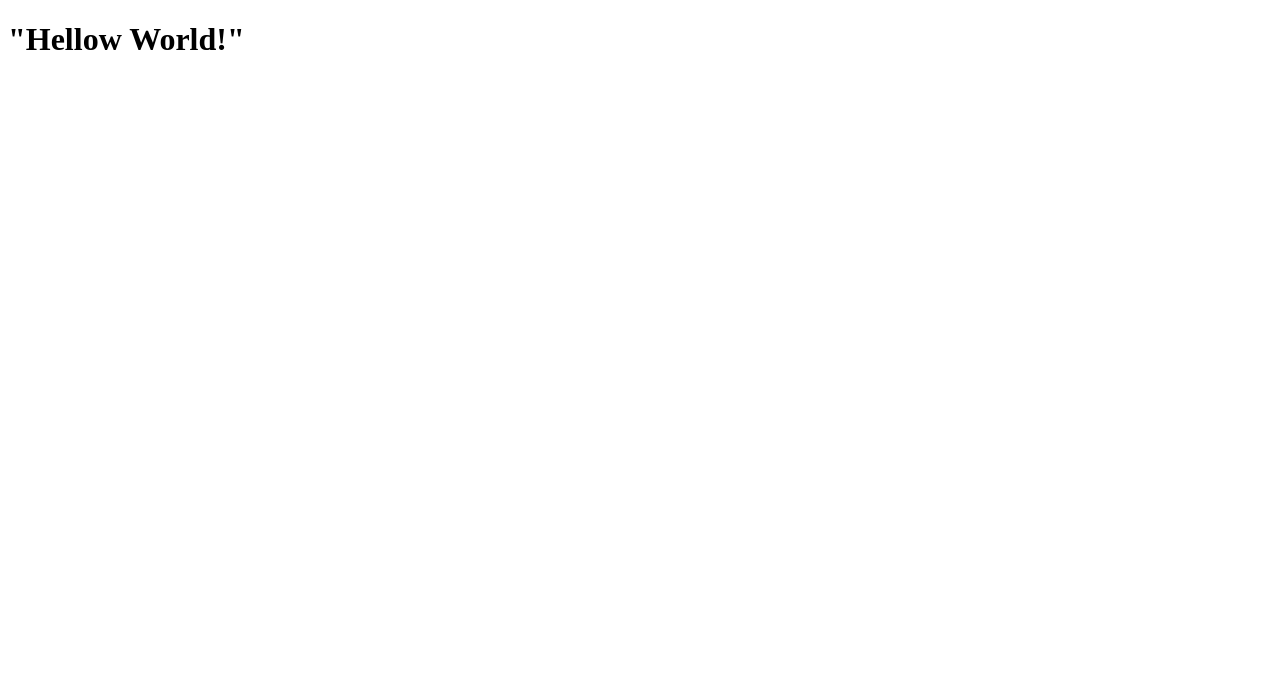
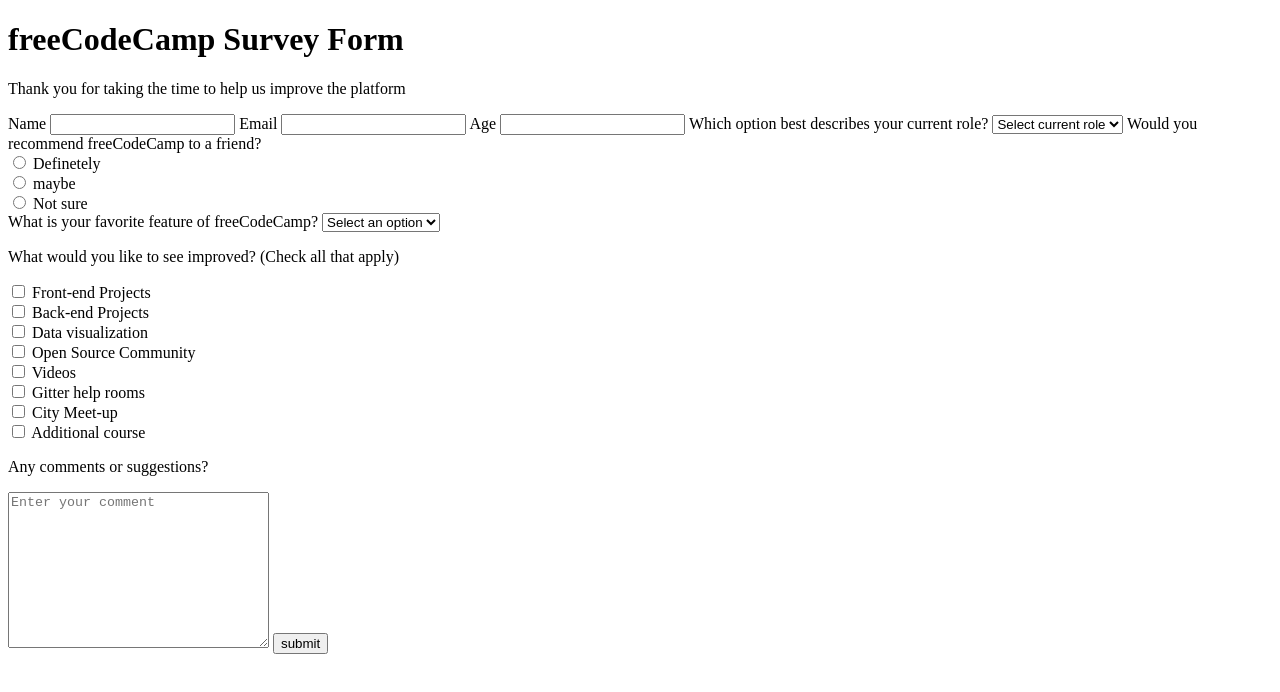
Before and after one commit to caveinJ/Shuaibu-Kevin-Microverse, a plain HTML site: page index.html in a window 1280 px wide. Drawn offline with Linux system fonts and the light colour scheme.

Commit message:
added html tags

```diff
--- a/index.html
+++ b/index.html
@@ -1,12 +1,84 @@
 <!DOCTYPE html>
 <html lang="en">
+
 <head>
     <meta charset="UTF-8">
     <meta http-equiv="X-UA-Compatible" content="IE=edge">
     <meta name="viewport" content="width=device-width, initial-scale=1.0">
     <title>Document</title>
 </head>
+
 <body>
-    <h1>"Hellow World!"</h1>
+    <h1>freeCodeCamp Survey Form</h1>
+    <p>Thank you for taking the time to help us improve the platform</p>
+    <form action="">
+        <label for="name">Name</label>
+        <input type="text">
+
+        <label for="email">Email</label>
+        <input type="email">
+        <label for="number">Age</label>
+        <input type="number">
+        <label>Which option best describes your current role?</label>
+        <select name="" id="">
+            <option selected value="">Select current role </option>
+            <option value="">Student </option>
+            <option value="">Full Job </option>
+            <option value="">Full Time learner </option>
+            <option value="">Prefer not to say </option>
+            <option value="">Other </option>
+        </select>
+        <label for="">Would you recommend freeCodeCamp to a friend?</label>
+        <div>
+            <input type="radio" name="here" id=""> <span>Definetely</span>
+        </div>
+        <div>
+            <input type="radio" name="here" id=""> <span>maybe</span>
+        </div>
+        <div>
+            <input type="radio" name="here" id=""> <span>Not sure</span>
+        </div>
+        <label for="">What is your favorite feature of freeCodeCamp?</label>
+
+        <select name="" id="">
+            <option value="">Select an option</option>
+            <option value="">Challenges</option>
+            <option value="">Community</option>
+            <option value="">Projects</option>
+            <option value="">Open source</option>
+        </select>
+
+    <p>What would you like to see improved? (Check all that apply)</p>
+
+    <div>
+        <input type="checkbox" name="" id=""> <span>Front-end Projects</span>
+    </div>
+    <div>
+        <input type="checkbox" name="" id=""> <span>Back-end Projects</span>
+    </div>
+    <div>
+        <input type="checkbox" name="" id=""> <span>Data visualization</span>
+    </div>
+    <div>
+        <input type="checkbox" name="" id=""> <span>Open Source Community</span>
+    </div>
+    <div>
+        <input type="checkbox" name="" id=""> <span>Videos</span>
+    </div>
+    <div>
+        <input type="checkbox" name="" id=""> <span>Gitter help rooms</span>
+    </div>
+    <div>
+        <input type="checkbox" name="" id=""> <span>City Meet-up</span>
+    </div>
+    <div>
+        <input type="checkbox" name="" id=""> <span>Additional course</span>
+    </div>
+    <p>Any comments or suggestions?</p>
+    <textarea name="" id="" cols="30" rows="10" placeholder="Enter your comment"></textarea>
+
+    <input type="submit" value="submit">
+</form>
 </body>
+
 </html>
```
Also changed, not shown: js/index.js (added, +28 -0 lines), css/style.css (added), license.txt (added), 2 other files.
